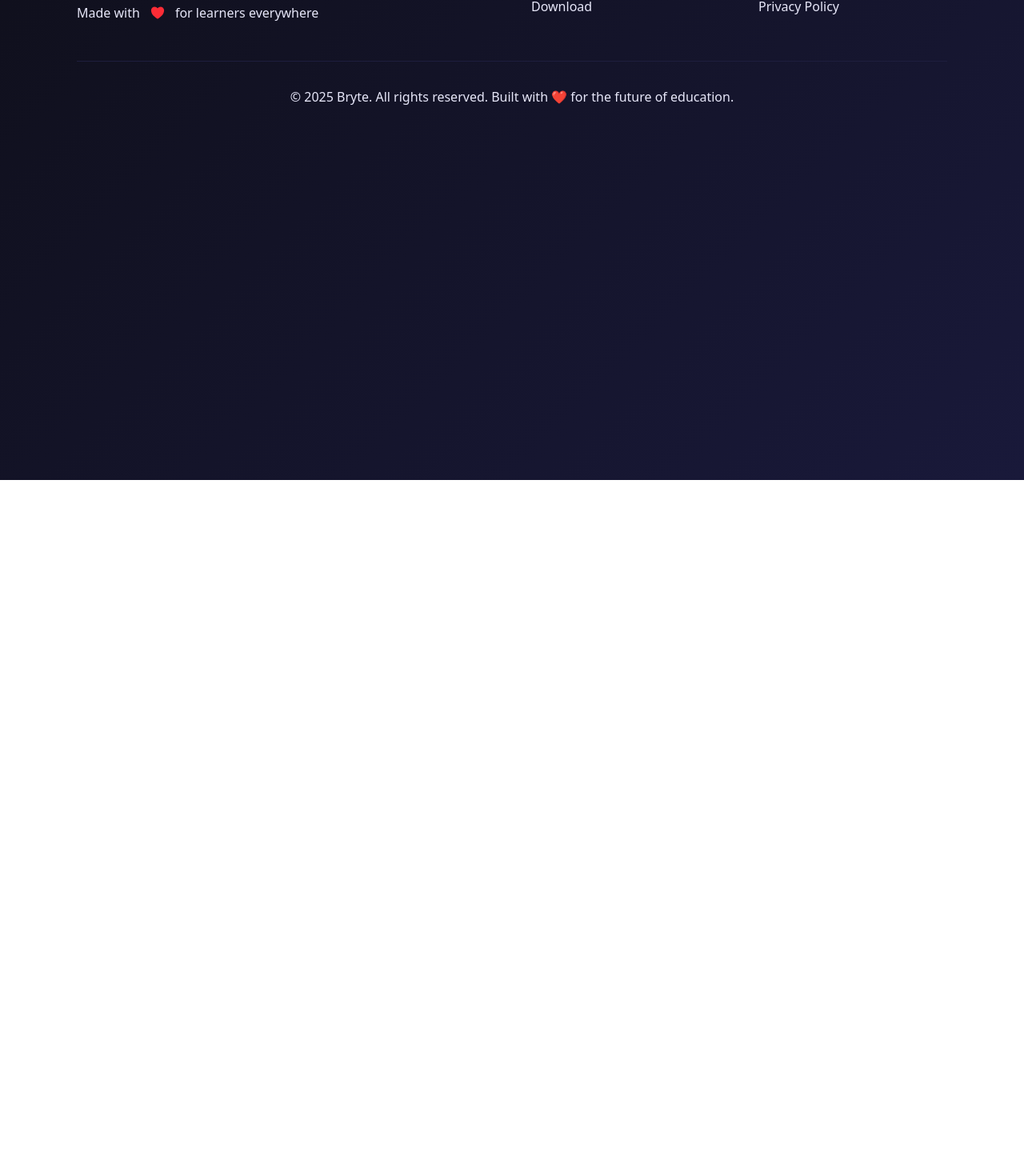
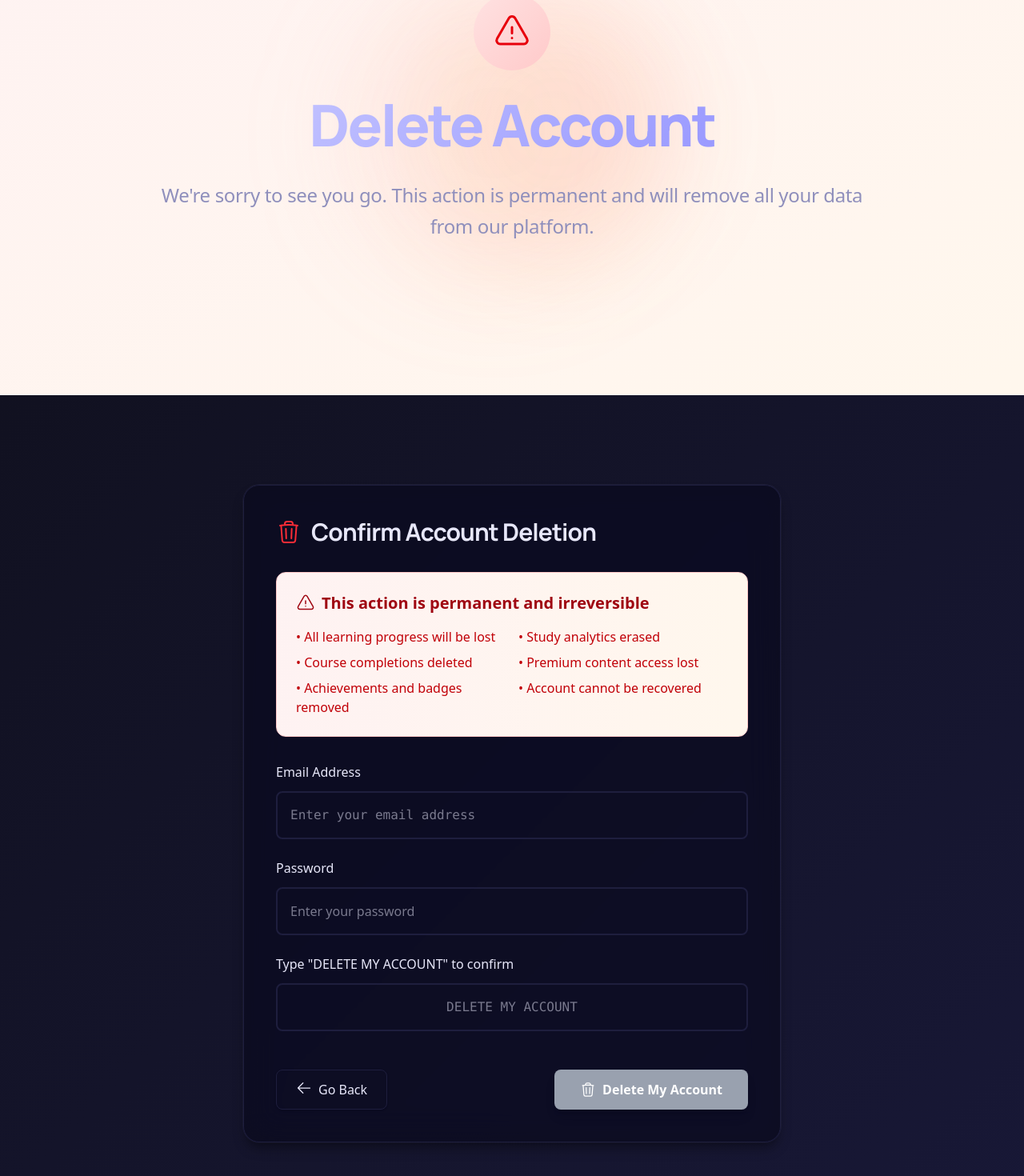
Before and after one commit to Bryte-Edu/home, a Vue app: page /deletemyaccount in a window 1280 px wide. Shown: the part 200-1670 px from the top of the page at 80% size. Before the commit the page ends 800 px from the top, so only its background shows below. Built offline with nearby package versions, Linux system fonts and the light colour scheme; no server answers.

Commit message:
Improve readability

```diff
--- a/src/components/ui/AnalyticsDemo.vue
+++ b/src/components/ui/AnalyticsDemo.vue
@@ -234,10 +234,10 @@
           class="feature-card text-center hover:scale-105 transition-transform duration-300 cursor-pointer"
         >
           <div class="text-3xl mb-2">{{ achievement.icon }}</div>
-          <h4 class="font-semibold text-sm text-foreground">
+          <h4 class="font-semibold text-lg text-foreground">
             {{ achievement.name }}
           </h4>
-          <p class="text-xs text-muted-foreground mt-1">
+          <p class="text-md text-muted-foreground mt-1">
             {{ achievement.description }}
           </p>
         </div>
@@ -258,7 +258,7 @@
             clip-rule="evenodd"
           />
         </svg>
-        <span class="text-sm text-foreground font-medium">
+        <span class="text-md text-foreground font-medium">
           Interactive dashboard with real-time insights and AI-powered
           recommendations
         </span>
--- a/src/router/index.ts
+++ b/src/router/index.ts
@@ -35,7 +35,7 @@ const router = createRouter({
       component: Download,
     },
     {
-      path: "/deletemyccount",
+      path: "/deletemyaccount",
       name: "deletemyaccount",
       component: DeleteAccount
     }
--- a/src/views/DeleteAccount.vue
+++ b/src/views/DeleteAccount.vue
@@ -92,49 +92,44 @@ const hideSnackbar = () => {
   showSnackbar.value = false
 }
 </script>
-
 <template>
   <div class="min-h-screen">
-    <!-- Hero Section -->
     <section class="section-premium-lg relative overflow-hidden">
       <div class="absolute inset-0 bg-gradient-to-br from-red-50 via-background to-orange-50 dark:from-red-950/20 dark:via-background dark:to-orange-950/20 pointer-events-none"></div>
 
-      <!-- Animated Warning Orbs -->
       <div class="absolute top-1/4 left-1/3 w-96 h-96 bg-gradient-to-r from-red-300/10 to-orange-400/10 rounded-full blur-3xl animate-float"></div>
       <div class="absolute bottom-1/4 right-1/3 w-80 h-80 bg-gradient-to-r from-orange-400/10 to-red-400/10 rounded-full blur-3xl animate-float" style="animation-delay: 1s;"></div>
 
-      <div class="container mx-auto px-8 lg:px-16 xl:px-24 relative z-10">
+      <div class="container mx-auto px-6 sm:px-8 lg:px-16 xl:px-24 relative z-10">
         <div class="text-center max-w-4xl mx-auto">
-          <div class="w-24 h-24 bg-gradient-to-br from-red-100 to-red-200 dark:from-red-900 dark:to-red-800 rounded-full flex items-center justify-center mx-auto mb-8 animate-fade-in-up">
-            <ExclamationTriangleIcon class="w-12 h-12 text-red-600 dark:text-red-400" />
+          <div class="w-20 h-20 sm:w-24 sm:h-24 bg-gradient-to-br from-red-100 to-red-200 dark:from-red-900 dark:to-red-800 rounded-full flex items-center justify-center mx-auto mb-6 sm:mb-8 animate-fade-in-up">
+            <ExclamationTriangleIcon class="w-10 h-10 sm:w-12 sm:h-12 text-red-600 dark:text-red-400" />
           </div>
-          <h1 class="heading-hero text-5xl lg:text-7xl mb-8 animate-fade-in-up">
+          <h1 class="heading-hero text-4xl sm:text-5xl lg:text-7xl mb-6 sm:mb-8 animate-fade-in-up">
             Delete Account
           </h1>
-          <p class="subheading-premium text-xl lg:text-2xl leading-relaxed animate-fade-in-up-delay">
+          <p class="subheading-premium text-lg sm:text-xl lg:text-2xl leading-relaxed animate-fade-in-up-delay">
             We're sorry to see you go. This action is permanent and will remove all your data from our platform.
           </p>
         </div>
       </div>
     </section>
 
-    <!-- Main Content -->
     <section class="section-premium">
-      <div class="container mx-auto px-8 lg:px-16 xl:px-24">
+      <div class="container mx-auto px-6 sm:px-8 lg:px-16 xl:px-24">
         <div class="max-w-2xl mx-auto">
           <div class="card-premium animate-fade-in-up">
-            <div class="flex items-center space-x-3 mb-8">
-              <TrashIcon class="w-8 h-8 text-red-500" />
-              <h2 class="heading-premium text-3xl">Confirm Account Deletion</h2>
+            <div class="flex items-center space-x-3 mb-6 sm:mb-8">
+              <TrashIcon class="w-7 h-7 sm:w-8 sm:h-8 text-red-500" />
+              <h2 class="heading-premium text-2xl sm:text-3xl">Confirm Account Deletion</h2>
             </div>
 
-            <!-- Warning Box -->
-            <div class="bg-gradient-to-r from-red-50 to-orange-50 dark:from-red-950/20 dark:to-orange-950/20 border border-red-200 dark:border-red-800 rounded-xl p-6 mb-8">
-              <h3 class="text-xl font-bold text-red-800 dark:text-red-400 mb-4 flex items-center">
-                <ExclamationTriangleIcon class="w-6 h-6 mr-2" />
+            <div class="bg-gradient-to-r from-red-50 to-orange-50 dark:from-red-950/20 dark:to-orange-950/20 border border-red-200 dark:border-red-800 rounded-xl p-4 sm:p-6 mb-6 sm:mb-8">
+              <h3 class="text-lg sm:text-xl font-bold text-red-800 dark:text-red-400 mb-4 flex items-center">
+                <ExclamationTriangleIcon class="w-5 h-5 sm:w-6 sm:h-6 mr-2 text-lg" />
                 This action is permanent and irreversible
               </h3>
-              <div class="grid grid-cols-1 md:grid-cols-2 gap-4 text-red-700 dark:text-red-300 text-sm">
+              <div class="grid grid-cols-1 md:grid-cols-2 gap-3 sm:gap-4 text-red-700 dark:text-red-300 text-md">
                 <div class="space-y-2">
                   <p>• All learning progress will be lost</p>
                   <p>• Course completions deleted</p>
@@ -148,24 +143,23 @@ const hideSnackbar = () => {
               </div>
             </div>
 
-            <!-- Form -->
-            <div class="space-y-6">
+            <div class="space-y-5 sm:space-y-6">
               <div>
-                <label class="block text-sm font-medium text-foreground mb-3">
+                <label class="block text-md font-medium text-foreground mb-2 sm:mb-3">
                   Email Address
                 </label>
                 <input
                   type="email"
                   v-model="userEmail"
                   placeholder="Enter your email address"
-                  class="w-full px-4 py-4 bg-card border-2 border-border rounded-lg focus:ring-2 focus:ring-brand-lavender-400 focus:border-brand-lavender-400 transition-all duration-300 text-foreground placeholder-muted-foreground"
+                  class="w-full px-4 py-3 sm:py-4 bg-card border-2 border-border rounded-lg focus:ring-2 focus:ring-brand-lavender-400 focus:border-brand-lavender-400 transition-all duration-300 text-foreground placeholder-muted-foreground font-mono"
                   style="cursor: text !important; pointer-events: auto !important; z-index: 30; position: relative;"
                   required
                 />
               </div>
 
               <div>
-                <label class="block text-sm font-medium text-foreground mb-3">
+                <label class="block text-md font-medium text-foreground mb-2 sm:mb-3">
                   Password
                 </label>
                 <div class="relative">
@@ -173,41 +167,31 @@ const hideSnackbar = () => {
                     :type="showPassword ? 'text' : 'password'"
                     v-model="userPassword"
                     placeholder="Enter your password"
-                    class="w-full px-4 py-4 pr-12 bg-card border-2 border-border rounded-lg focus:ring-2 focus:ring-brand-lavender-400 focus:border-brand-lavender-400 transition-all duration-300 text-foreground placeholder-muted-foreground"
+                    class="w-full px-4 py-3 sm:py-4 pr-12 bg-card border-2 border-border rounded-lg focus:ring-2 focus:ring-brand-lavender-400 focus:border-brand-lavender-400 transition-all duration-300 text-foreground placeholder-muted-foreground"
                     style="cursor: text !important; pointer-events: auto !important; z-index: 30; position: relative;"
                     required
                   />
-                  <!-- <button
-                    type="button"
-                    @click="togglePasswordVisibility"
-                    class="absolute right-3 top-1/2 transform -translate-y-1/2 text-muted-foreground hover:text-foreground transition-colors"
-                    style="pointer-events: auto !important; z-index: 31; position: relative;"
-                  >
-                    <EyeIcon v-if="!showPassword" class="w-5 h-5" />
-                    <EyeSlashIcon v-else class="w-5 h-5" />
-                  </button> -->
                 </div>
               </div>
 
               <div>
-                <label class="block text-sm font-medium text-foreground mb-3">
+                <label class="block text-md font-medium text-foreground mb-2 sm:mb-3">
                   Type "DELETE MY ACCOUNT" to confirm
                 </label>
                 <input
                   type="text"
                   v-model="confirmationText"
                   placeholder="DELETE MY ACCOUNT"
-                  class="w-full px-4 py-4 bg-card border-2 border-border rounded-lg focus:ring-2 focus:ring-brand-lavender-400 focus:border-brand-lavender-400 transition-all duration-300 text-foreground placeholder-muted-foreground font-mono text-center"
+                  class="w-full px-4 py-3 sm:py-4 bg-card border-2 border-border rounded-lg focus:ring-2 focus:ring-brand-lavender-400 focus:border-brand-lavender-400 transition-all duration-300 text-foreground placeholder-muted-foreground font-mono text-center"
                   style="cursor: text !important; pointer-events: auto !important; z-index: 30; position: relative;"
                   required
                 />
               </div>
 
-              <!-- Action Buttons -->
-              <div class="flex justify-between pt-6">
+              <div class="flex flex-col sm:flex-row justify-between pt-4 sm:pt-6 space-y-4 sm:space-y-0 sm:space-x-4">
                 <button
                   @click="goBack"
-                  class="bg-background hover:bg-muted text-foreground font-medium py-3 px-6 rounded-lg transition-all duration-300 border border-border shadow-sm hover:shadow-md"
+                  class="hidden lg:flex bg-background hover:bg-muted text-foreground font-medium py-3 px-6 rounded-lg transition-all duration-300 border border-border shadow-sm hover:shadow-md w-full sm:w-auto"
                 >
                   <ArrowLeftIcon class="w-5 h-5 inline mr-2" />
                   Go Back
@@ -216,7 +200,7 @@ const hideSnackbar = () => {
                 <button
                   @click="deleteAccount"
                   :disabled="!canDelete || isDeleting"
-                  class="bg-red-600 hover:bg-red-700 disabled:bg-gray-400 text-white font-bold py-3 px-8 rounded-lg transition-all duration-300 disabled:cursor-not-allowed flex items-center space-x-2 shadow-lg hover:shadow-xl"
+                  class="bg-red-600 hover:bg-red-700 disabled:bg-gray-400 text-white font-bold py-3 px-8 rounded-lg transition-all duration-300 disabled:cursor-not-allowed flex items-center justify-center space-x-2 shadow-lg hover:shadow-xl w-full sm:w-auto"
                 >
                   <TrashIcon v-if="!isDeleting" class="w-5 h-5" />
                   <svg v-else class="animate-spin h-5 w-5 text-white" xmlns="http://www.w3.org/2000/svg" fill="none" viewBox="0 0 24 24">
@@ -228,36 +212,10 @@ const hideSnackbar = () => {
               </div>
             </div>
           </div>
-
-          <!-- Alternative Options -->
-          <!-- <div class="card-premium mt-12 animate-fade-in-up-delay">
-            <h3 class="heading-premium text-xl mb-4">Before you go...</h3>
-            <p class="subheading-premium text-sm mb-6">
-              Consider these alternatives instead of deleting your account:
-            </p>
-
-            <div class="grid grid-cols-1 md:grid-cols-3 gap-4">
-              <div class="p-4 rounded-lg border border-border hover:bg-muted/50 transition-colors cursor-pointer interactive-premium">
-                <h4 class="font-bold text-foreground">Pause Learning</h4>
-                <p class="text-xs text-muted-foreground mt-1">Take a break without losing progress</p>
-              </div>
-
-              <div class="p-4 rounded-lg border border-border hover:bg-muted/50 transition-colors cursor-pointer interactive-premium">
-                <h4 class="font-bold text-foreground">Export Data</h4>
-                <p class="text-xs text-muted-foreground mt-1">Download your learning history</p>
-              </div>
-
-              <div class="p-4 rounded-lg border border-border hover:bg-muted/50 transition-colors cursor-pointer interactive-premium">
-                <h4 class="font-bold text-foreground">Contact Support</h4>
-                <p class="text-xs text-muted-foreground mt-1">Get help with your concerns</p>
-              </div>
-            </div>
-          </div> -->
         </div>
       </div>
     </section>
 
-    <!-- Success Snackbar -->
     <Transition
       enter-active-class="transition duration-300 ease-out"
       enter-from-class="transform translate-y-full opacity-0"
@@ -268,34 +226,34 @@ const hideSnackbar = () => {
     >
       <div
         v-if="showSnackbar"
-        class="fixed bottom-8 left-1/2 transform -translate-x-1/2 z-50 max-w-md w-full"
+        class="fixed bottom-4 sm:bottom-8 left-1/2 transform -translate-x-1/2 z-50 max-w-sm sm:max-w-md w-full px-4"
       >
         <div
-          class="card-premium shadow-2xl p-6"
+          class="card-premium shadow-2xl p-4 sm:p-6"
           :class="snackbarType === 'success'
         ? 'bg-emerald-50 dark:bg-emerald-950/30 border border-emerald-200 dark:border-emerald-800'
         : 'bg-red-50 dark:bg-red-950/30 border border-red-200 dark:border-red-800'"
         >
           <div class="flex items-center justify-between">
-        <div class="flex items-center space-x-4">
+        <div class="flex items-center space-x-3 sm:space-x-4">
           <div
-            class="w-10 h-10 rounded-full flex items-center justify-center"
+            class="w-8 h-8 sm:w-10 sm:h-10 rounded-full flex items-center justify-center"
             :class="snackbarType === 'success'
           ? 'bg-gradient-to-br from-emerald-100 to-emerald-200 dark:from-emerald-900 dark:to-emerald-800'
           : 'bg-gradient-to-br from-red-100 to-red-200 dark:from-red-900 dark:to-red-800'"
           >
             <CheckCircleIcon
           v-if="snackbarType === 'success'"
-          class="w-6 h-6 text-emerald-600 dark:text-emerald-400"
+          class="w-5 h-5 sm:w-6 sm:h-6 text-emerald-600 dark:text-emerald-400"
             />
             <ExclamationTriangleIcon
           v-else
-          class="w-6 h-6 text-red-600 dark:text-red-400"
+          class="w-5 h-5 sm:w-6 sm:h-6 text-red-600 dark:text-red-400"
             />
           </div>
           <div>
             <h4
-          class="font-bold"
+          class="font-bold text-md sm:text-base"
           :class="snackbarType === 'success'
             ? 'text-emerald-800 dark:text-emerald-400'
             : 'text-red-800 dark:text-red-400'"
@@ -303,7 +261,7 @@ const hideSnackbar = () => {
           {{ snackbarType === 'success' ? 'Account Deleted Successfully' : 'Error' }}
             </h4>
             <p
-          class="text-sm"
+          class="text-xs sm:text-md"
           :class="snackbarType === 'success'
             ? 'text-emerald-700 dark:text-emerald-300'
             : 'text-red-700 dark:text-red-300'"
@@ -319,7 +277,7 @@ const hideSnackbar = () => {
             : 'text-red-600 dark:text-red-400 hover:text-red-800 dark:hover:text-red-200'"
           class="transition-colors"
         >
-          <svg class="w-5 h-5" fill="none" stroke="currentColor" viewBox="0 0 24 24">
+          <svg class="w-4 h-4 sm:w-5 sm:h-5" fill="none" stroke="currentColor" viewBox="0 0 24 24">
             <path stroke-linecap="round" stroke-linejoin="round" stroke-width="2" d="M6 18L18 6M6 6l12 12"></path>
           </svg>
         </button>
```
Also changed, not shown: src/views/AboutUs.vue (+6 -6 lines), src/views/Contact.vue (+8 -8 lines).
